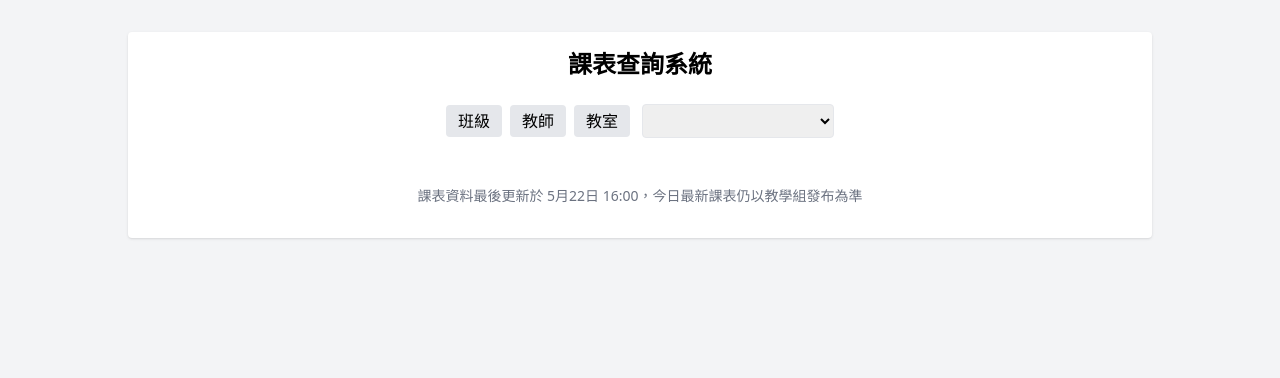
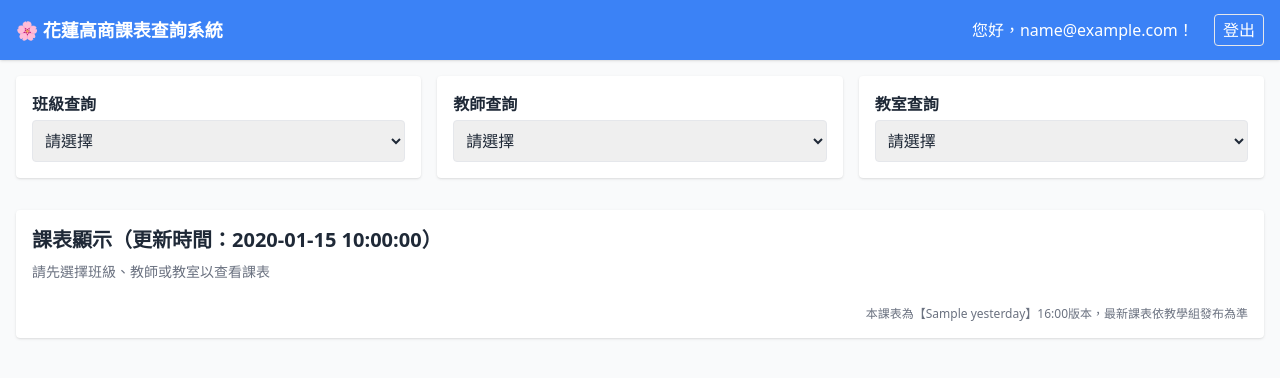
Before and after one commit to hlbhacademy/curriculum, a Flask app: template templates/index.html in a window 1280 px wide. Shown: the top 378 px of the page. Run offline with Flask 3, Linux system fonts and the light colour scheme; the template is opened without the code that fills it: most values are stand-ins (such as "Sample title", 1, 10 or a date in 2020); lists and menus that the app fills with data are empty; some libraries are stand-ins or nearby versions.

Commit message:
Update index.html

```diff
--- a/templates/index.html
+++ b/templates/index.html
@@ -5,248 +5,143 @@
   <meta name="viewport" content="width=device-width, initial-scale=1.0" />
   <title>課表查詢系統</title>
   <script src="https://cdn.tailwindcss.com"></script>
+  <script>
+    tailwind.config = {
+      theme: {
+        extend: {
+          colors: {
+            primary: '#3B82F6',
+            suggested: 'rgba(59, 130, 246, 0.2)',
+            discouraged: 'rgba(251, 191, 36, 0.2)',
+            origin: 'rgba(107, 114, 128, 0.2)',
+          }
+        }
+      }
+    }
+  </script>
 </head>
-<body class="bg-gray-100">
-  <div class="max-w-5xl w-full px-4 sm:px-6 mx-auto mt-8 p-4 bg-white rounded shadow">
-    <h1 class="text-2xl font-semibold text-center mb-6">課表查詢系統</h1>
-
-    <div class="flex flex-wrap gap-3 justify-center items-center mb-6">
-      <div class="flex gap-2 flex-wrap">
-        <button onclick="setMode('class')" class="mode-btn bg-blue-500 text-white px-3 py-1 rounded">班級</button>
-        <button onclick="setMode('teacher')" class="mode-btn bg-gray-200 px-3 py-1 rounded">教師</button>
-        <button onclick="setMode('room')" class="mode-btn bg-gray-200 px-3 py-1 rounded">教室</button>
-      </div>
-      <select id="targetSelect" class="border rounded px-3 py-1 w-48"></select>
-    </div>
-
-    <div id="timetable" class="overflow-x-auto"></div>
-
-    <div class="text-center text-sm text-gray-500 mt-6 mb-4">
-      課表資料最後更新於 <span id="updateTime"></span> 16:00，今日最新課表仍以教學組發布為準
+<body class="bg-gray-50 text-gray-800">
+  <div class="p-4 bg-primary text-white flex justify-between items-center shadow">
+    <h1 class="text-lg font-semibold">🌸 花蓮高商課表查詢系統</h1>
+    <div>
+      您好，{{ email }}！
+      <a href="/logout" class="ml-4 border px-2 py-1 rounded hover:bg-white hover:text-primary transition">登出</a>
     </div>
   </div>
 
-  <div id="popup" class="fixed inset-0 bg-black bg-opacity-40 hidden items-center justify-center z-50">
-    <div class="bg-white rounded shadow-lg p-6 w-11/12 sm:w-[480px] max-h-[80vh] overflow-y-auto">
-      <div class="flex justify-between items-center mb-3">
-        <h2 class="text-lg font-semibold">可互調課教師</h2>
-        <button onclick="closePopup()" class="text-gray-500 hover:text-gray-800 text-sm">✕</button>
+  <div class="grid grid-cols-1 md:grid-cols-3 gap-4 p-4">
+    <div class="bg-white p-4 shadow rounded">
+      <label class="font-semibold">班級查詢</label>
+      <select id="classSelect" class="w-full border mt-1 p-2 rounded">
+        <option selected disabled>請選擇</option>
+        {% for name in class_names %}
+        <option value="{{ name }}">{{ name }}</option>
+        {% endfor %}
+      </select>
+    </div>
+    <div class="bg-white p-4 shadow rounded">
+      <label class="font-semibold">教師查詢</label>
+      <select id="teacherSelect" class="w-full border mt-1 p-2 rounded">
+        <option selected disabled>請選擇</option>
+        {% for name in teacher_names %}
+        <option value="{{ name }}">{{ name }}</option>
+        {% endfor %}
+      </select>
+    </div>
+    <div class="bg-white p-4 shadow rounded">
+      <label class="font-semibold">教室查詢</label>
+      <select id="roomSelect" class="w-full border mt-1 p-2 rounded">
+        <option selected disabled>請選擇</option>
+        {% for name in room_names %}
+        <option value="{{ name }}">{{ name }}</option>
+        {% endfor %}
+      </select>
+    </div>
+  </div>
+
+  <div class="p-4">
+    <div class="bg-white rounded shadow p-4">
+      <h2 class="text-xl font-bold mb-2">課表顯示（更新時間：{{ update_time }}）</h2>
+      <p class="text-sm text-gray-500 mb-4">請先選擇班級、教師或教室以查看課表</p>
+      <div class="overflow-x-auto">
+        <table class="w-full border text-center" id="scheduleTable"></table>
       </div>
-      <ul id="subList" class="list-disc list-inside text-gray-800"></ul>
+<p class="text-xs text-right text-gray-500 mt-2">
+  本課表為【{{ yesterday }}】16:00版本，最新課表依教學組發布為準
+</p>
     </div>
   </div>
 
   <script>
-    const now = new Date();
-    now.setDate(now.getDate() - 1);
-    document.getElementById("updateTime").textContent = `${now.getMonth() + 1}月${now.getDate()}日`;
+    const scheduleTable = document.getElementById("scheduleTable")
+    let currentTarget = null
+    const weekdays = ["節次", "星期一", "星期二", "星期三", "星期四", "星期五"]
 
-    const class_schedule = {{ class_schedule | safe }};
-    const teacher_schedule = {{ teacher_schedule | safe }};
-    const room_schedule = {{ room_schedule | safe }};
-    const teacher_free = {{ teacher_free | safe }};
+    const drawTable = (data = {}) => {
+      let html = "<tr>" + weekdays.map(day => `<th class='p-2 border bg-gray-100'>${day}</th>`).join('') + "</tr>"
+      for (let i = 1; i <= 8; i++) {
+        html += `<tr>`
+        html += `<td class='border bg-gray-100 p-1'>第${i}節</td>`
+        for (let d = 1; d <= 5; d++) {
+          const key = `${d}-${i}`
+          const course = data[key]
+          html += `<td class='border p-2 align-top cursor-pointer hover:bg-gray-50' data-key='${key}'>` +
+            (course ? `${course.subject}<br><span class='text-xs text-gray-500'>${course.teacher}</span>` : "") +
+            `</td>`
+        }
+        html += `</tr>`
+      }
+      scheduleTable.innerHTML = html
 
-    const modeMap = {
-      class: class_schedule,
-      teacher: teacher_schedule,
-      room: room_schedule
-    };
+      scheduleTable.querySelectorAll("td[data-key]").forEach(cell => {
+        cell.addEventListener("click", async () => {
+          scheduleTable.querySelectorAll("td").forEach(td => td.classList.remove("border-blue-400", "border-dashed", "bg-suggested", "bg-discouraged", "bg-origin"))
 
-    let currentMode = 'class';
+          const [d, p] = cell.dataset.key.split("-").map(Number)
+          currentTarget = { day: d, period: p }
 
-    function setMode(mode) {
-      currentMode = mode;
-      document.querySelectorAll('.mode-btn').forEach(btn => {
-        btn.classList.remove('bg-blue-500', 'text-white');
-        btn.classList.add('bg-gray-200');
-      });
-      event.target.classList.remove('bg-gray-200');
-      event.target.classList.add('bg-blue-500', 'text-white');
-      updateOptions();
+          cell.classList.add("bg-origin")
+
+          const mode = document.querySelector("select:valid").id.replace("Select", "")
+          const target = document.querySelector("select:valid").value
+          const res = await fetch("/swap-options", {
+            method: "POST",
+            headers: { "Content-Type": "application/json" },
+            body: JSON.stringify({ mode, target, weekday: d, period: p })
+          })
+          const result = await res.json()
+          result.forEach(opt => {
+            const td = document.querySelector(`td[data-key='${opt.day}-${opt.period}']`)
+            if (td) {
+              if ((opt.period === 8 && opt.original_period <= 7) || (opt.original_period === 8 && opt.period <= 7)) {
+                return // 禁止對調
+              }
+              td.classList.add(opt.recommended ? "border-blue-400" : "border-yellow-400")
+              td.classList.add(opt.recommended ? "bg-suggested" : "bg-discouraged")
+              td.classList.add("border-2", "border-dashed")
+              td.title = opt.reason || "建議對調"
+            }
+          })
+        })
+      })
     }
 
-    function updateOptions() {
-      const select = document.getElementById('targetSelect');
-      select.innerHTML = '';
-      const keys = Object.keys(modeMap[currentMode]).sort();
-      for (const k of keys) {
-        const option = document.createElement('option');
-        option.value = k;
-        option.textContent = k;
-        select.appendChild(option);
-      }
-      renderTable();
-      select.onchange = renderTable;
+    const fetchSchedule = async (mode, target) => {
+      const res = await fetch(`/schedule/${mode}/${target}`)
+      const json = await res.json()
+      drawTable(json)
     }
 
-    function renderTable() {
-      const data = modeMap[currentMode];
-      const key = document.getElementById('targetSelect').value;
-      const table = document.createElement('table');
-      table.className = "min-w-[640px] table-auto w-full border border-gray-300 text-sm";
-
-      const thead = document.createElement('thead');
-      const days = ['節次', '星期一', '星期二', '星期三', '星期四', '星期五'];
-      thead.innerHTML = '<tr>' + days.map(d => `<th class="border px-2 py-1 bg-gray-100">${d}</th>`).join('') + '</tr>';
-      table.appendChild(thead);
-
-      const tbody = document.createElement('tbody');
-      for (let period = 1; period <= 8; period++) {
-        const tr = document.createElement('tr');
-        tr.innerHTML = `<td class="border px-2 py-1 bg-gray-100">第${period}節</td>`;
-        for (let day = 1; day <= 5; day++) {
-          const content = data[key]?.[day]?.[period] || '';
-          const td = document.createElement('td');
-          td.className = "border px-2 py-1 text-center align-top";
-          td.innerHTML = content;
-          if (content && currentMode === 'class') {
-            td.classList.add("cursor-pointer", "hover:bg-blue-50");
-            td.onclick = () => showSwappableTeachers(key, day, period, content);
-          }
-          tr.appendChild(td);
-        }
-        tbody.appendChild(tr);
-      }
-      table.appendChild(tbody);
-
-      const wrapper = document.getElementById('timetable');
-      wrapper.innerHTML = '';
-      wrapper.appendChild(table);
-    }
-
-    function showSwappableTeachers(className, dayA, periodA, contentA) {
-      const teacherA = extractTeacher(contentA);
-      const list = document.getElementById('subList');
-      list.innerHTML = '';
-      let found = 0;
-
-      // 檢查A節是否為團體活動，如果是則不能調課
-      const subjectA = stripHTML(class_schedule[className]?.[dayA]?.[periodA] || '');
-      if (subjectA.includes("團體活動")) {
-        list.innerHTML = '<li class="text-red-600 font-medium">此節為團體活動時間，無法調課</li>';
-        document.getElementById('popup').classList.remove('hidden');
-        document.getElementById('popup').classList.add('flex');
-        return;
-      }
-
-      for (const teacherB in teacher_schedule) {
-        if (teacherB === teacherA) continue;
-        const bSchedule = teacher_schedule[teacherB];
-
-        for (let dayB = 1; dayB <= 5; dayB++) {
-          for (let periodB = 1; periodB <= 8; periodB++) {
-            const teachThisClass = bSchedule?.[dayB]?.[periodB] === className;
-            if (!teachThisClass) continue;
-
-            // 檢查B節是否為團體活動
-            const subjectB = stripHTML(class_schedule[className]?.[dayB]?.[periodB] || '');
-            if (subjectB.includes("團體活動")) continue;
-
-            const aFree = isFree(teacherA, dayB, periodB);
-            const bFree = isFree(teacherB, dayA, periodA);
-
-            // 檢查跨午休限制（第8節不能與1-7節調換）
-            const crossPeriod = (periodA === 8 && periodB <= 7) || (periodB === 8 && periodA <= 7);
-
-            if (!aFree || !bFree || crossPeriod) continue;
-
-            // 收集所有警告
-            const warnings = [];
-
-            // 修正後的體育課連續天數檢查
-            if (causesPEConsecutiveDays(className, dayA, periodA, dayB, periodB)) {
-              warnings.push("體育課連續兩天");
-            }
-
-            if (causesOverloadInDay(teacherB, className, dayB)) {
-              warnings.push("同日授課過多");
-            }
-
-            if (causesNoLunchBreak(teacherB, className, dayB)) {
-              warnings.push("午休時間不足");
-            }
-
-            const wdA = "一二三四五"[dayA - 1];
-            const wdB = "一二三四五"[dayB - 1];
-            const li = document.createElement('li');
-
-            // 確保紅色警告正確顯示
-            let warningText = '';
-            if (warnings.length > 0) {
-              warningText = `<span class="text-red-500 font-semibold ml-2">【不建議：${warnings.join("、")}】</span>`;
-            }
-
-            li.innerHTML = `${teacherB}（週${wdB} 第${periodB}節 ↔ 週${wdA} 第${periodA}節）${warningText}`;
-            list.appendChild(li);
-            found++;
-          }
-        }
-      }
-
-      if (found === 0) {
-        list.innerHTML = '<li class="text-gray-600">查無可調課教師</li>';
-      }
-
-      document.getElementById('popup').classList.remove('hidden');
-      document.getElementById('popup').classList.add('flex');
-    }
-
-    function isFree(teacher, day, period) {
-      return (teacher_free[teacher] || []).some(([d, p]) => d === day && p === period);
-    }
-
-    function extractTeacher(text) {
-      const match = text.match(/<span[^>]*>([^<]+)<\/span>/);
-      return match ? match[1] : null;
-    }
-
-    function stripHTML(html) {
-      return html.replace(/<[^>]+>/g, '');
-    }
-
-    // 修正後的體育課連續天數檢查邏輯
-    function causesPEConsecutiveDays(className, d1, p1, d2, p2) {
-      // 只有相鄰天數才需要檢查
-      if (Math.abs(d1 - d2) !== 1) return false;
-
-      const getSubject = (day, period) => {
-        const content = class_schedule[className]?.[day]?.[period] || '';
-        return stripHTML(content);
-      };
-
-      const s1 = getSubject(d1, p1);
-      const s2 = getSubject(d2, p2);
-
-      // 檢查是否都包含"體育"關鍵字
-      const isPE1 = s1.includes("體育");
-      const isPE2 = s2.includes("體育");
-
-      return isPE1 && isPE2;
-    }
-
-    function causesOverloadInDay(teacher, className, day) {
-      const schedule = teacher_schedule[teacher]?.[day] || {};
-      let count = 0;
-      for (let p = 1; p <= 8; p++) {
-        if (schedule[p] === className) count++;
-      }
-      return count >= 3; // 同一天教同一班3節以上視為過多
-    }
-
-    function causesNoLunchBreak(teacher, className, day) {
-      const schedule = teacher_schedule[teacher]?.[day] || {};
-      // 第4節和第5節都要教同一班級會導致午休不足
-      return schedule[4] === className && schedule[5] === className;
-    }
-
-    function closePopup() {
-      document.getElementById('popup').classList.add('hidden');
-      document.getElementById('popup').classList.remove('flex');
-    }
-
-    window.onload = () => {
-      setMode('class');
-    };
+    document.querySelectorAll("select").forEach(select => {
+      select.addEventListener("change", e => {
+        document.querySelectorAll("select").forEach(s => {
+          if (s !== select) s.selectedIndex = 0
+        })
+        const mode = select.id.replace("Select", "")
+        const target = select.value
+        fetchSchedule(mode, target)
+      })
+    })
   </script>
 </body>
 </html>
```
